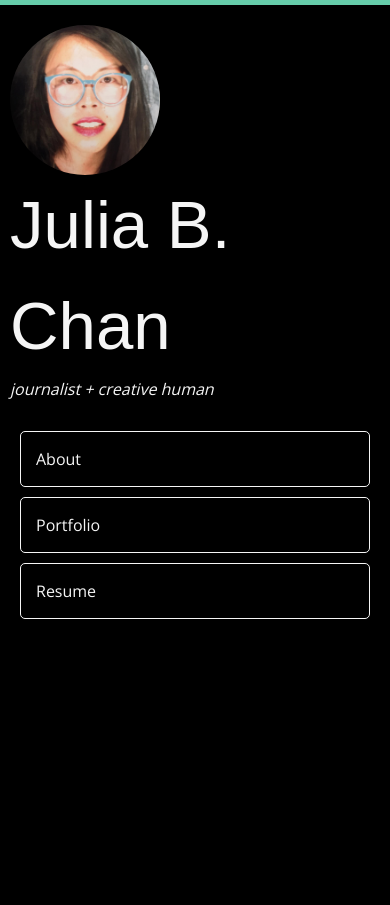
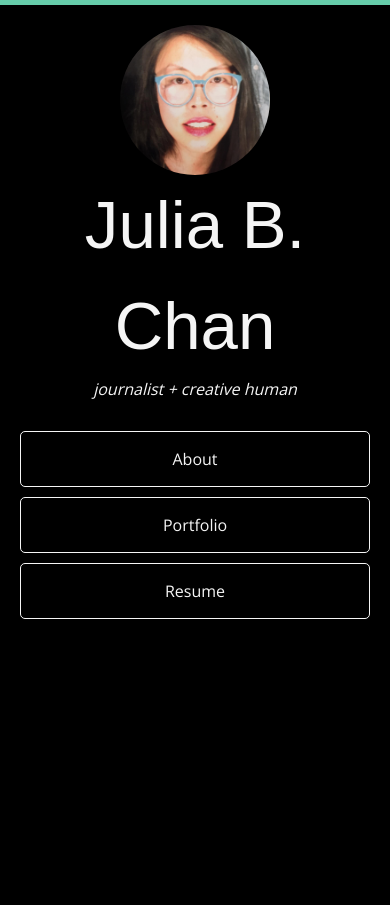
Before and after one commit to juliachanb/juliachanb.github.io, a Jekyll site: the page built from index.html, in a window 390 px wide. Built offline with Jekyll 4.4.1, drawn with Linux system fonts in a browser that asks for light colours; nearby versions of some CDN libraries; some web fonts are replaced.

Commit message:
fixing media query for mobile screen

```diff
--- a/_sass/_layout.scss
+++ b/_sass/_layout.scss
@@ -43,9 +43,9 @@
     font-style: italic;
 }
 
+.home { text-align: center; }
 @media screen and (min-width: 601px) {
   .home {
-      text-align: center;
       position: absolute;
       top: 45%;
       left: 50%;
```
